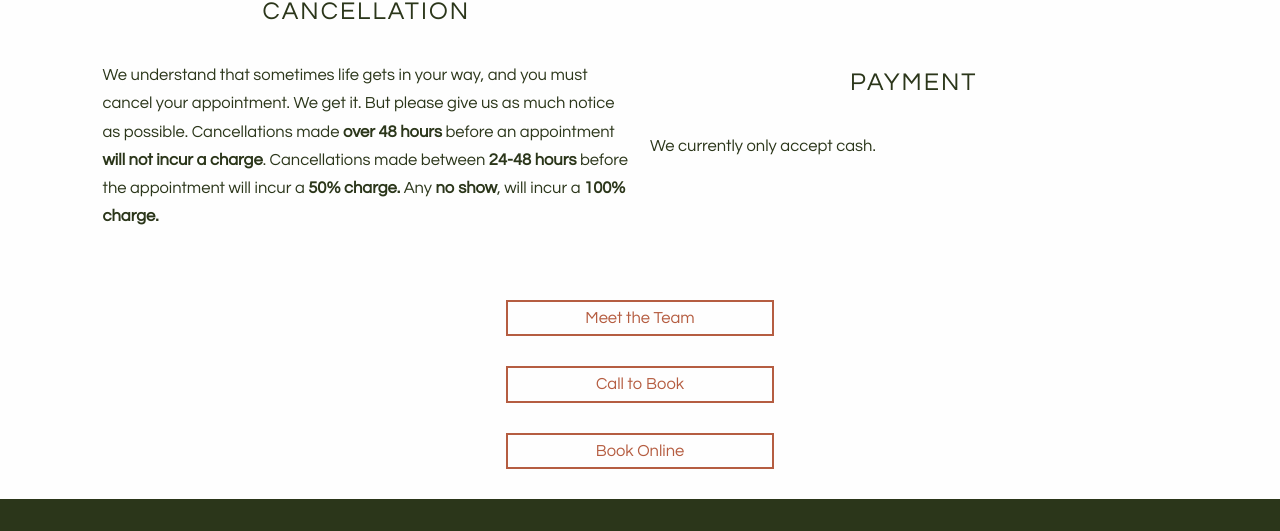
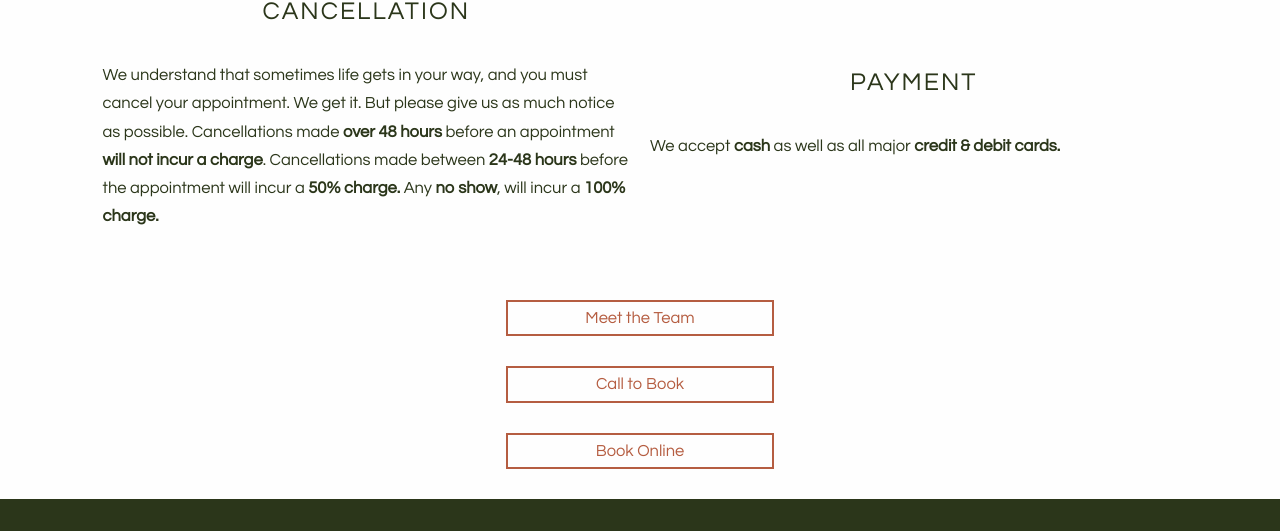
Before and after one commit to neringabickmore/phase2, a website: page services.html in a window 1280 px wide. Shown: the part 2994-3525 px from the top of the page. Drawn offline with nearby package versions, Linux system fonts and the light colour scheme.

Commit message:
Changed payment method

```diff
--- a/services.html
+++ b/services.html
@@ -523,9 +523,8 @@
                 <!-- Payment -->
                 <div class="col-12 col-sm-6 px-3">
                     <h2 class="h2">Payment</h2>
-                    <!-- <p class="text-start">We accept cash as well as all major credit & debit cards, including American
-                        Express. </p> -->
-                    <p class="text-start">We currently only accept cash.</p>
+                    <p class="text-start">We accept <b>cash </b>as well as all major <b>credit & debit cards.</b></p>
+                    <!-- <p class="text-start">We currently only accept cash.</p> -->
                 </div>
             </div>
         </div>
```
